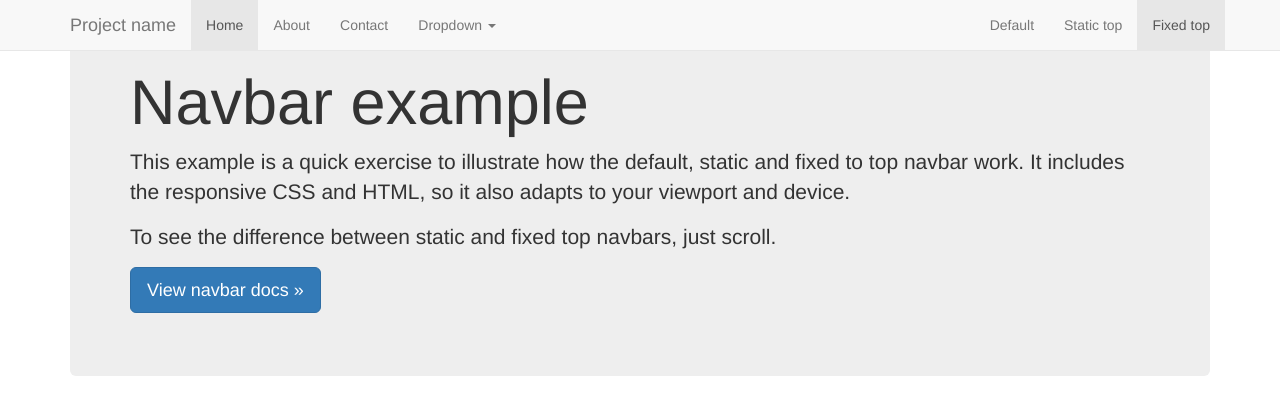
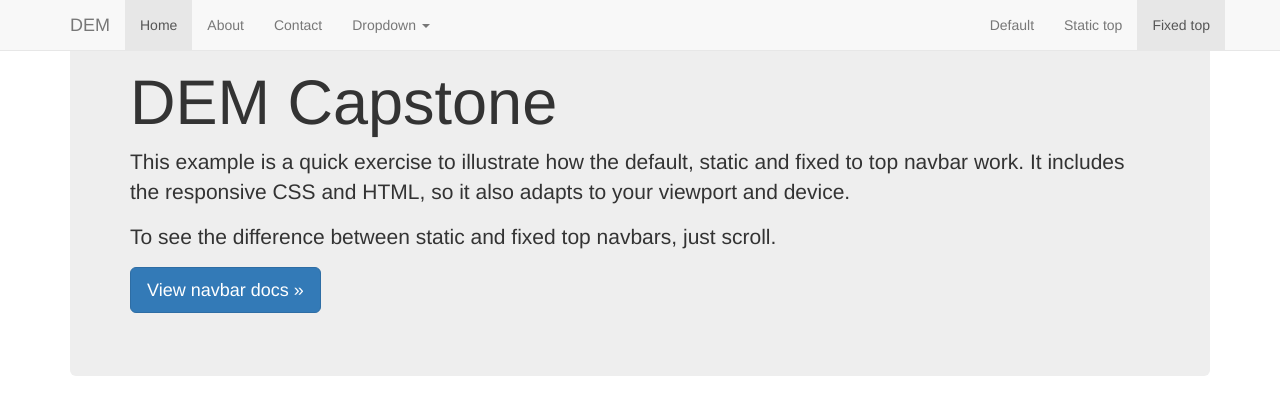
Before and after one commit to btrapidolurie/DiscoverDEM, a plain HTML site: page index.html in a window 1280 px wide. Drawn offline with nearby package versions, Linux system fonts and the light colour scheme.

Commit message:
Changed title

```diff
--- a/index.html
+++ b/index.html
@@ -22,7 +22,7 @@
                     <span class="icon-bar"></span>
                     <span class="icon-bar"></span>
                 </button>
-                <a class="navbar-brand" href="#">Project name</a>
+                <a class="navbar-brand" href="#">DEM</a>
             </div>
             <div id="navbar" class="navbar-collapse collapse">
                 <ul class="nav navbar-nav">
@@ -54,7 +54,7 @@
     <div class="container">
         <!-- Main component for a primary marketing message or call to action -->
         <div class="jumbotron">
-            <h1>Navbar example</h1>
+            <h1>DEM Capstone</h1>
             <p>This example is a quick exercise to illustrate how the default, static and fixed to top navbar work. It includes the responsive CSS and HTML, so it also adapts to your viewport and device.</p>
             <p>To see the difference between static and fixed top navbars, just scroll.</p>
             <p>
```
